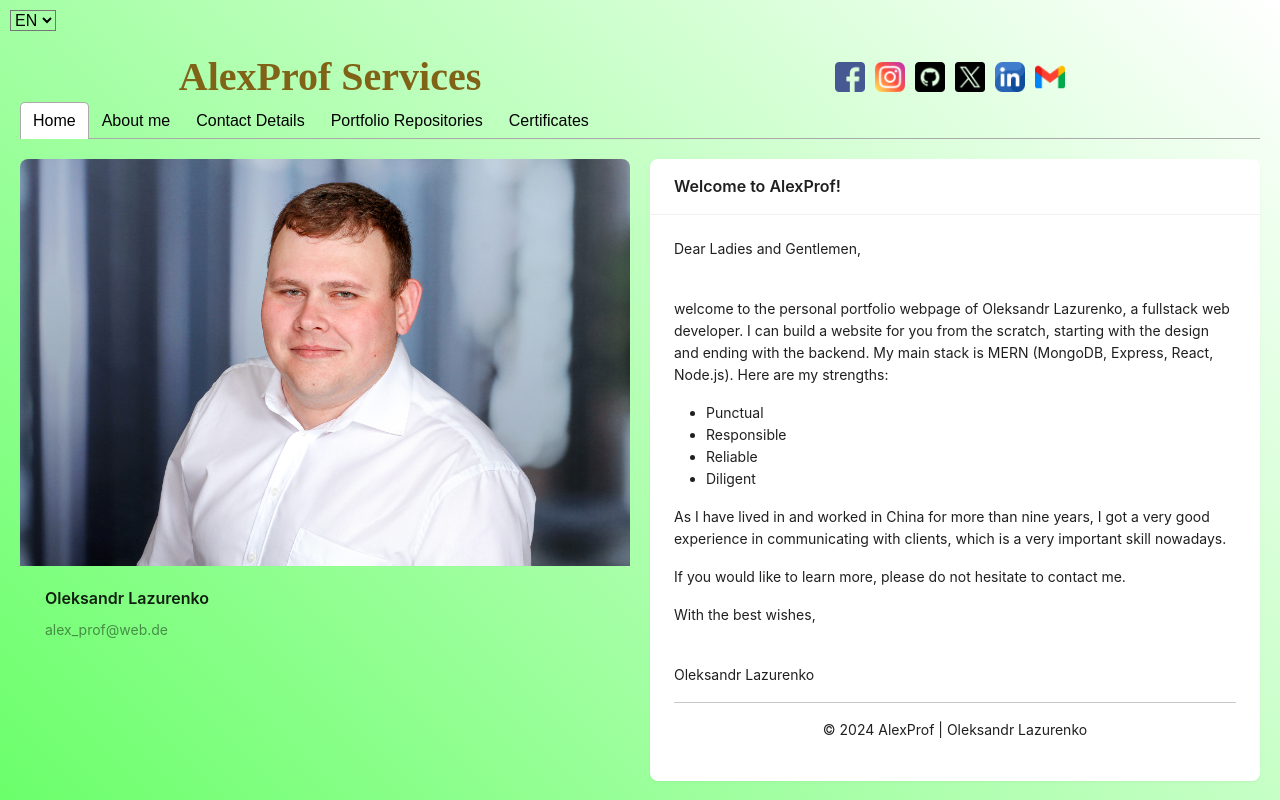
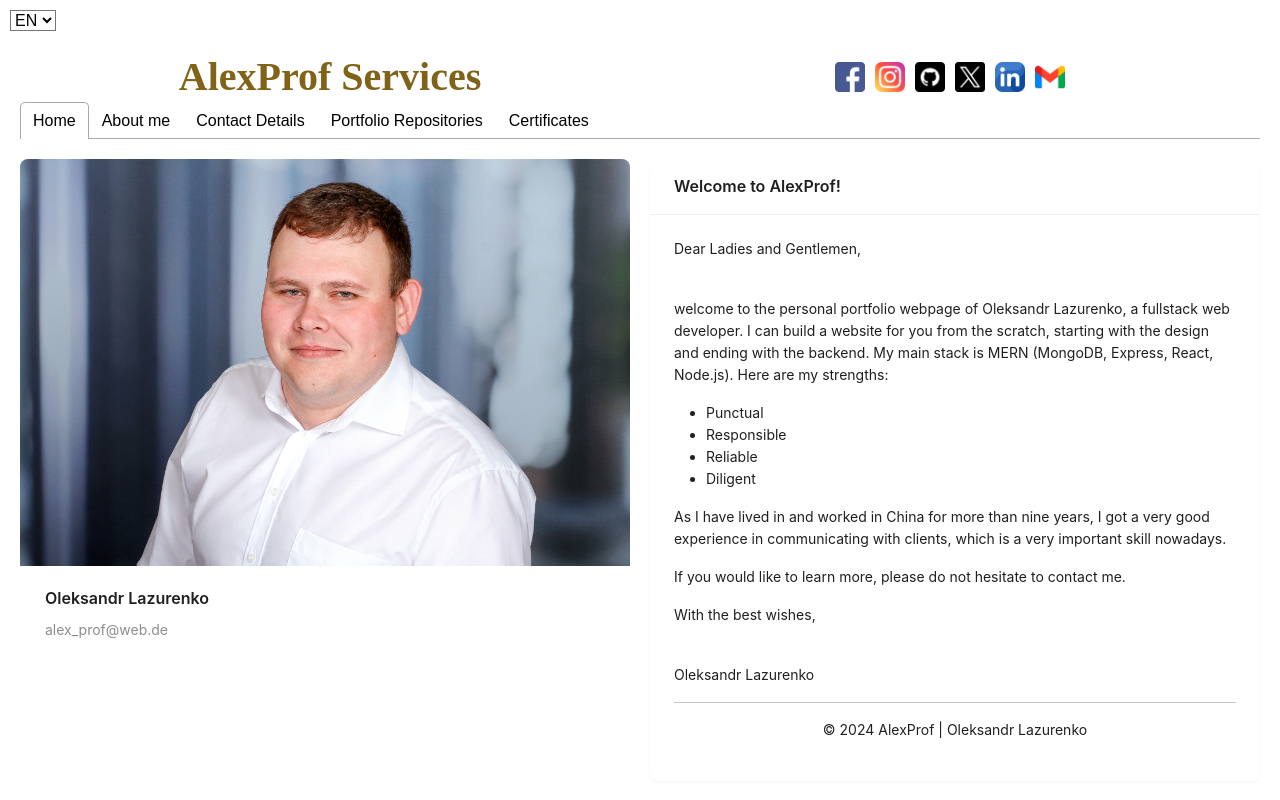
Before and after one commit to alex090890/LazurenkoPersonalPortfolio, a React (Create React App) app: page / in a window 1280 px wide. Built offline with nearby package versions, Linux system fonts and the light colour scheme; a web font is replaced by a local one.

Commit message:
Removed the background

```diff
--- a/src/styles.css
+++ b/src/styles.css
@@ -12,10 +12,6 @@ html {
 
 .App {
   font-family: sans-serif;
-  background: linear-gradient(45deg, #6bff6b, #ffffff);
-  background-repeat: no-repeat;
-  background-size: cover;
-  background-position: fill;
   height: 100%;
   width: 100%;
   color: black;
```
